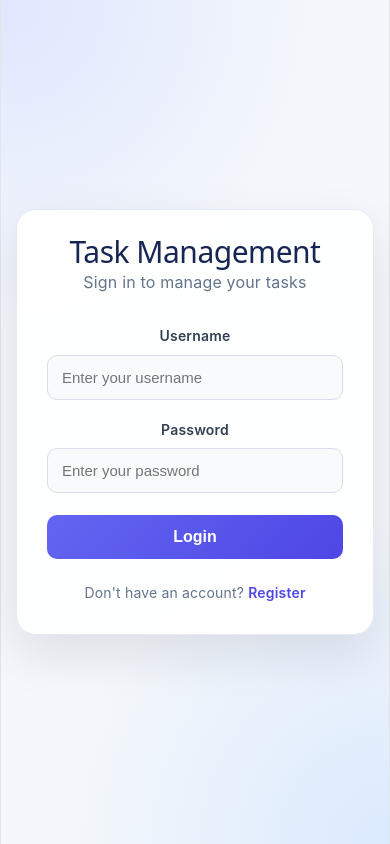
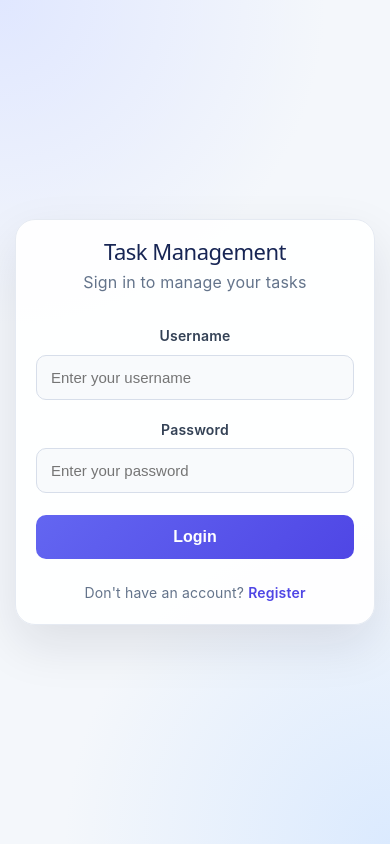
Before and after one commit to mahdialjoharii/-task-management-web-app, a React app in the folder frontend/: page / in a window 390 px wide. Built offline with nearby package versions, Linux system fonts and the light colour scheme; the HTML template or start-up script is replaced by a standard one.

Commit message:
fix: improve responsive layout on mobile and desktop

```diff
--- a/frontend/src/App.css
+++ b/frontend/src/App.css
@@ -16,6 +16,8 @@ body {
 
 .login-page {
   min-height: 100vh;
+  width: 100%;
+  padding: 20px 15px;
   display: flex;
   justify-content: center;
   align-items: center;
@@ -26,7 +28,9 @@ body {
 }
 
 .login-card {
-  width: 400px;
+  width: min(400px, 100%);
+  max-width: 400px;
+  min-width: 0;
   padding: 40px;
   background: rgba(255, 255, 255, 0.95);
   border: 1px solid #e5eaf2;
@@ -39,8 +43,10 @@ body {
   margin: 0 0 8px;
   text-align: center;
   color: #172554;
-  font-size: 30px;
+  font-size: clamp(22px, 5vw, 30px);
   letter-spacing: -0.5px;
+  overflow-wrap: anywhere;
+  max-width: 100%;
 }
 
 .subtitle {
@@ -508,7 +514,7 @@ select:focus {
 }
 
 .project-card::before {
-  content: "📁";
+  content: "≡ƒôü";
   width: 42px;
   height: 42px;
   margin-bottom: 15px;
@@ -572,6 +578,7 @@ select:focus {
   border: 1px solid #e2e8f0;
   border-radius: 16px;
   box-shadow: 0 8px 25px rgba(15, 23, 42, 0.06);
+  flex-wrap: wrap;
 }
 
 .create-task input,
@@ -820,8 +827,8 @@ select:focus {
   }
 
   .login-card {
-    width: calc(100% - 30px);
-    padding: 30px;
+    width: 100%;
+    padding: 20px;
   }
 }
 
@@ -1148,13 +1155,17 @@ select:focus {
 
 .kanban-board {
   display: grid;
-  grid-template-columns: repeat(3, 1fr);
+  grid-template-columns: repeat(3, minmax(0, 1fr));
   gap: 16px;
   margin-bottom: 20px;
+  width: 100%;
+  min-width: 0;
 }
 
 .kanban-column {
   min-height: 200px;
+  min-width: 0;
+  overflow-wrap: anywhere;
   padding: 16px;
   background: #f8fafc;
   border: 1px solid #e2e8f0;
@@ -1311,3 +1322,33 @@ select:focus {
 .delete-comment:hover {
   background: #fecaca;
 }
+
+@media (max-width: 319px) {
+  .login-page {
+    min-width: 320px;
+  }
+}
+
+@media (max-width: 600px) {
+  .dashboard.sidebar-open {
+    padding-left: 85px;
+  }
+
+  .dashboard.sidebar-closed {
+    padding-left: 15px;
+  }
+}
+
+@media (max-width: 600px) {
+  .kanban-board {
+    grid-template-columns: minmax(0, 1fr);
+  }
+}
+
+@media (max-width: 600px) {
+  .dashboard-header {
+    flex-wrap: wrap;
+    justify-content: flex-start;
+    gap: 12px;
+  }
+}
--- a/frontend/src/index.css
+++ b/frontend/src/index.css
@@ -55,12 +55,10 @@ body {
 }
 
 #root {
-  width: 1126px;
-  max-width: 100%;
-  margin: 0 auto;
+  width: 100%;
+  min-height: 100svh;
+  margin: 0;
   text-align: center;
-  border-inline: 1px solid var(--border);
-  min-height: 100svh;
   display: flex;
   flex-direction: column;
   box-sizing: border-box;
```
